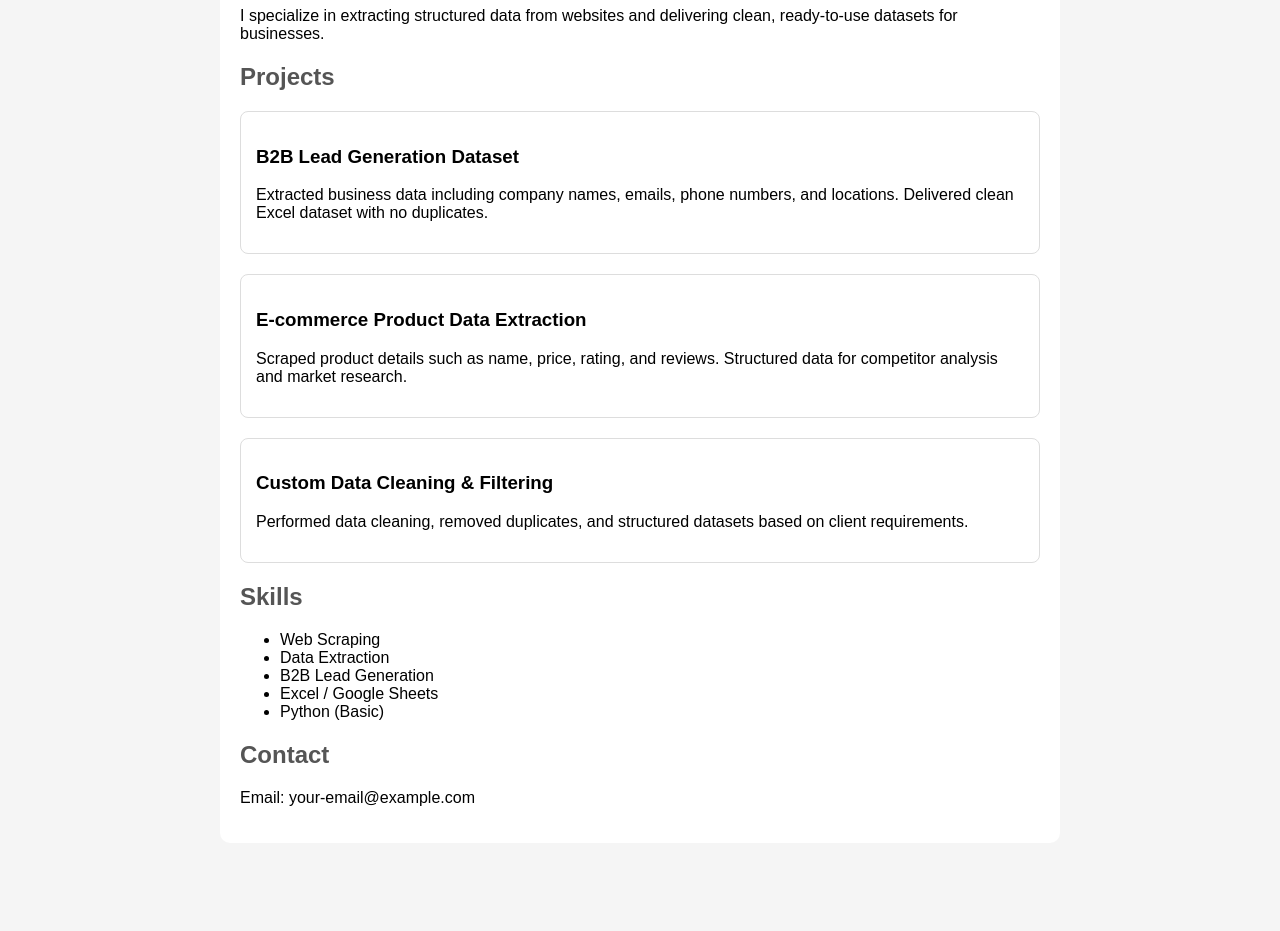
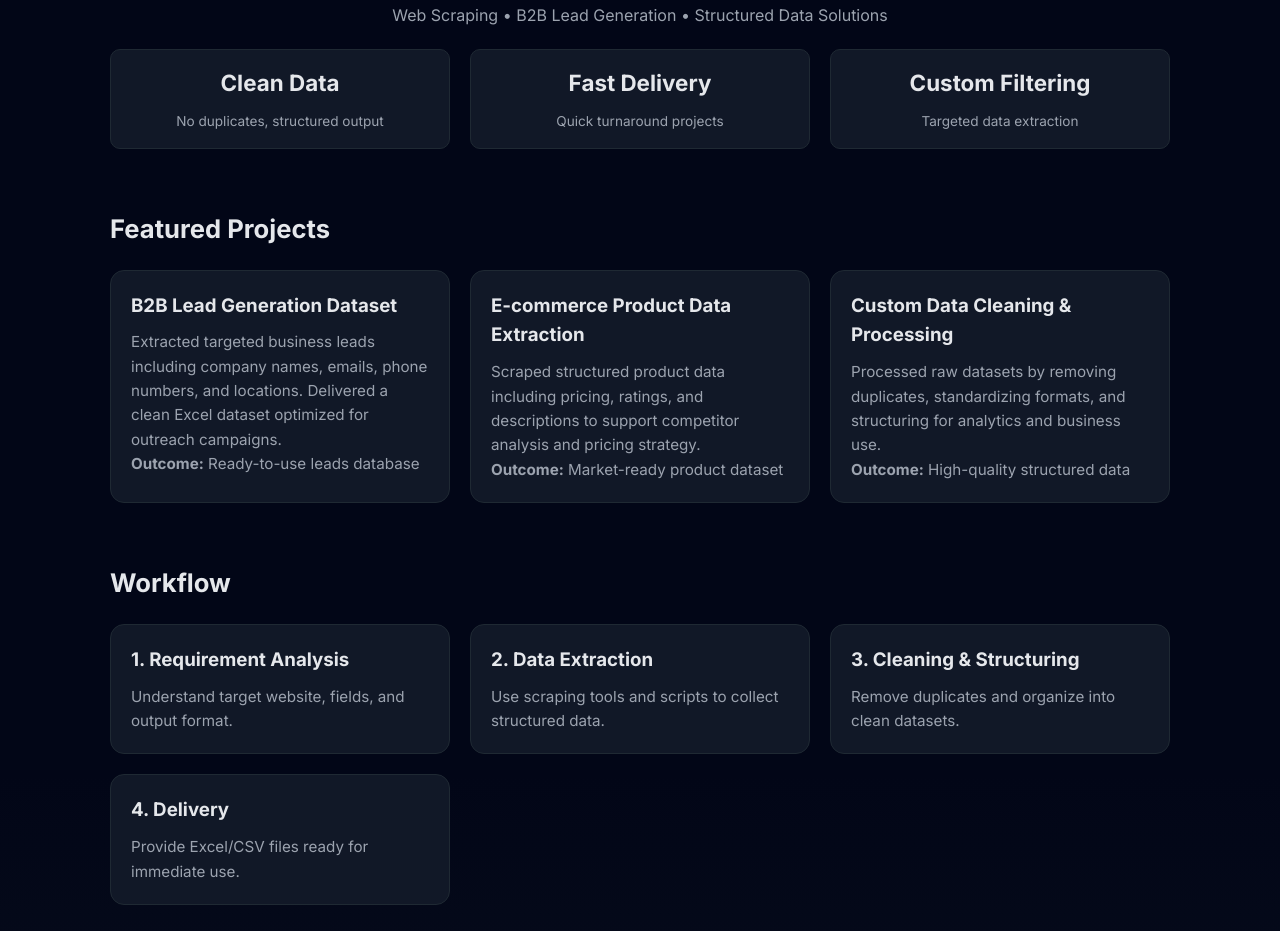
Before and after one commit to shreyasanthosh2004p-arch/shreyasanthosh838.github.io, a plain HTML site: page index.html in a window 1280 px wide. Shown: the part 167-1098 px from the top of the page. Before the commit the page ends 1050 px from the top, so only its background shows below. Drawn offline with Linux system fonts and the light colour scheme.

Commit message:
Update index.html

```diff
--- a/index.html
+++ b/index.html
@@ -1,78 +1,263 @@
 <!DOCTYPE html>
-<html>
+<html lang="en">
 <head>
-    <title>Shreya Santhosh | Web Scraping Portfolio</title>
+<meta charset="UTF-8" />
+<meta name="viewport" content="width=device-width, initial-scale=1.0" />
+<title>Shreya Santhosh | Data Extraction & Lead Generation</title>
+
+<link href="https://fonts.googleapis.com/css2?family=Inter:wght@300;400;500;600;700&display=swap" rel="stylesheet">
+
 <style>
+:root {
+  --bg:#0f172a;
+  --card:#111827;
+  --accent:#22c55e;
+  --text:#e5e7eb;
+  --muted:#9ca3af;
+  --border:#1f2933;
+}
+
+* {margin:0; padding:0; box-sizing:border-box;}
 body {
-            font-family: Arial;
-            margin: 40px;
-            background: #f5f5f5;
+  font-family: 'Inter', sans-serif;
+  background: linear-gradient(180deg,#020617,#020617 60%,#0b1220);
+  color:var(--text);
+  line-height:1.6;
 }
+
 .container {
-            max-width: 800px;
-            margin: auto;
-            background: white;
-            padding: 20px;
-            border-radius: 10px;
+  max-width:1100px;
+  margin:auto;
+  padding:40px 20px;
 }
-        h1 { color: #333; }
-        h2 { color: #555; }
-        .project {
-            margin-top: 20px;
-            padding: 15px;
-            border: 1px solid #ddd;
-            border-radius: 8px;
+
+.hero {
+  text-align:center;
+  margin-bottom:50px;
+}
+
+.hero h1 {
+  font-size:2.8rem;
+  font-weight:700;
+}
+
+.hero p {
+  color:var(--muted);
+  margin-top:10px;
+}
+
+.badge {
+  display:inline-block;
+  background:rgba(34,197,94,0.1);
+  color:var(--accent);
+  padding:6px 12px;
+  border-radius:999px;
+  font-size:0.85rem;
+  margin-bottom:15px;
+}
+
+.section {
+  margin-top:60px;
+}
+
+.section h2 {
+  margin-bottom:20px;
+  font-size:1.6rem;
+}
+
+.grid {
+  display:grid;
+  grid-template-columns:repeat(auto-fit,minmax(260px,1fr));
+  gap:20px;
+}
+
+.card {
+  background:var(--card);
+  border:1px solid var(--border);
+  padding:20px;
+  border-radius:14px;
+  transition:0.3s;
+}
+
+.card:hover {
+  transform:translateY(-5px);
+  border-color:#334155;
+}
+
+.card h3 {
+  margin-bottom:10px;
+}
+
+.card p {
+  color:var(--muted);
+  font-size:0.95rem;
+}
+
+.metrics {
+  display:flex;
+  gap:20px;
+  margin-top:20px;
+  flex-wrap:wrap;
+}
+
+.metric {
+  background:var(--card);
+  padding:15px;
+  border-radius:10px;
+  border:1px solid var(--border);
+  text-align:center;
+  flex:1;
+}
+
+.metric h4 {
+  font-size:1.4rem;
+}
+
+.metric p {
+  color:var(--muted);
+  font-size:0.85rem;
+}
+
+.skills span {
+  display:inline-block;
+  background:#1e293b;
+  padding:6px 10px;
+  border-radius:8px;
+  margin:5px;
+  font-size:0.85rem;
+}
+
+.cta {
+  text-align:center;
+  margin-top:40px;
+}
+
+.cta a {
+  background:var(--accent);
+  color:black;
+  padding:12px 20px;
+  border-radius:10px;
+  text-decoration:none;
+  font-weight:600;
+}
+
+.footer {
+  text-align:center;
+  margin-top:60px;
+  color:var(--muted);
+  font-size:0.85rem;
 }
 </style>
 </head>
 
 <body>
+
 <div class="container">
 
+<div class="hero">
+  <div class="badge">Data Extraction Specialist</div>
   <h1>Shreya Santhosh</h1>
-<p><strong>Web Scraping & B2B Lead Generation Specialist</strong></p>
+  <p>Web Scraping • B2B Lead Generation • Structured Data Solutions</p>
 
-<p>
-I specialize in extracting structured data from websites and delivering clean, ready-to-use datasets for businesses.
-</p>
-
-<h2>Projects</h2>
-
-<div class="project">
-<h3>B2B Lead Generation Dataset</h3>
-<p>
-Extracted business data including company names, emails, phone numbers, and locations.
-Delivered clean Excel dataset with no duplicates.
-</p>
+  <div class="metrics">
+    <div class="metric">
+      <h4>Clean Data</h4>
+      <p>No duplicates, structured output</p>
+    </div>
+    <div class="metric">
+      <h4>Fast Delivery</h4>
+      <p>Quick turnaround projects</p>
+    </div>
+    <div class="metric">
+      <h4>Custom Filtering</h4>
+      <p>Targeted data extraction</p>
+    </div>
+  </div>
 </div>
 
-<div class="project">
-<h3>E-commerce Product Data Extraction</h3>
-<p>
-Scraped product details such as name, price, rating, and reviews.
-Structured data for competitor analysis and market research.
-</p>
+<!-- PROJECTS -->
+<div class="section">
+  <h2>Featured Projects</h2>
+
+  <div class="grid">
+
+    <div class="card">
+      <h3>B2B Lead Generation Dataset</h3>
+      <p>Extracted targeted business leads including company names, emails, phone numbers, and locations. Delivered a clean Excel dataset optimized for outreach campaigns.</p>
+      <p><strong>Outcome:</strong> Ready-to-use leads database</p>
     </div>
 
-<div class="project">
-<h3>Custom Data Cleaning & Filtering</h3>
-<p>
-Performed data cleaning, removed duplicates, and structured datasets based on client requirements.
-</p>
+    <div class="card">
+      <h3>E-commerce Product Data Extraction</h3>
+      <p>Scraped structured product data including pricing, ratings, and descriptions to support competitor analysis and pricing strategy.</p>
+      <p><strong>Outcome:</strong> Market-ready product dataset</p>
     </div>
 
+    <div class="card">
+      <h3>Custom Data Cleaning & Processing</h3>
+      <p>Processed raw datasets by removing duplicates, standardizing formats, and structuring for analytics and business use.</p>
+      <p><strong>Outcome:</strong> High-quality structured data</p>
+    </div>
+
+  </div>
+</div>
+
+<!-- PROCESS -->
+<div class="section">
+  <h2>Workflow</h2>
+
+  <div class="grid">
+    <div class="card">
+      <h3>1. Requirement Analysis</h3>
+      <p>Understand target website, fields, and output format.</p>
+    </div>
+
+    <div class="card">
+      <h3>2. Data Extraction</h3>
+      <p>Use scraping tools and scripts to collect structured data.</p>
+    </div>
+
+    <div class="card">
+      <h3>3. Cleaning & Structuring</h3>
+      <p>Remove duplicates and organize into clean datasets.</p>
+    </div>
+
+    <div class="card">
+      <h3>4. Delivery</h3>
+      <p>Provide Excel/CSV files ready for immediate use.</p>
+    </div>
+  </div>
+</div>
+
+<!-- SKILLS -->
+<div class="section">
   <h2>Skills</h2>
-<ul>
-<li>Web Scraping</li>
-<li>Data Extraction</li>
-<li>B2B Lead Generation</li>
-<li>Excel / Google Sheets</li>
-<li>Python (Basic)</li>
-</ul>
+  <div class="skills">
+    <span>Web Scraping</span>
+    <span>Data Extraction</span>
+    <span>B2B Leads</span>
+    <span>Python</span>
+    <span>Excel</span>
+    <span>Google Sheets</span>
+    <span>Automation</span>
+  </div>
+</div>
 
+<!-- CONTACT -->
+<div class="section">
   <h2>Contact</h2>
   <p>Email: your-email@example.com</p>
 
+  <div class="cta">
+    <a href="#">Request Sample Dataset</a>
   </div>
+</div>
+
+<div class="footer">
+  © 2026 Shreya Santhosh — Data Solutions Portfolio
+</div>
+
+</div>
+
 </body>
 </html>
```
Lines whose indentation alone changed are shown as unchanged.
